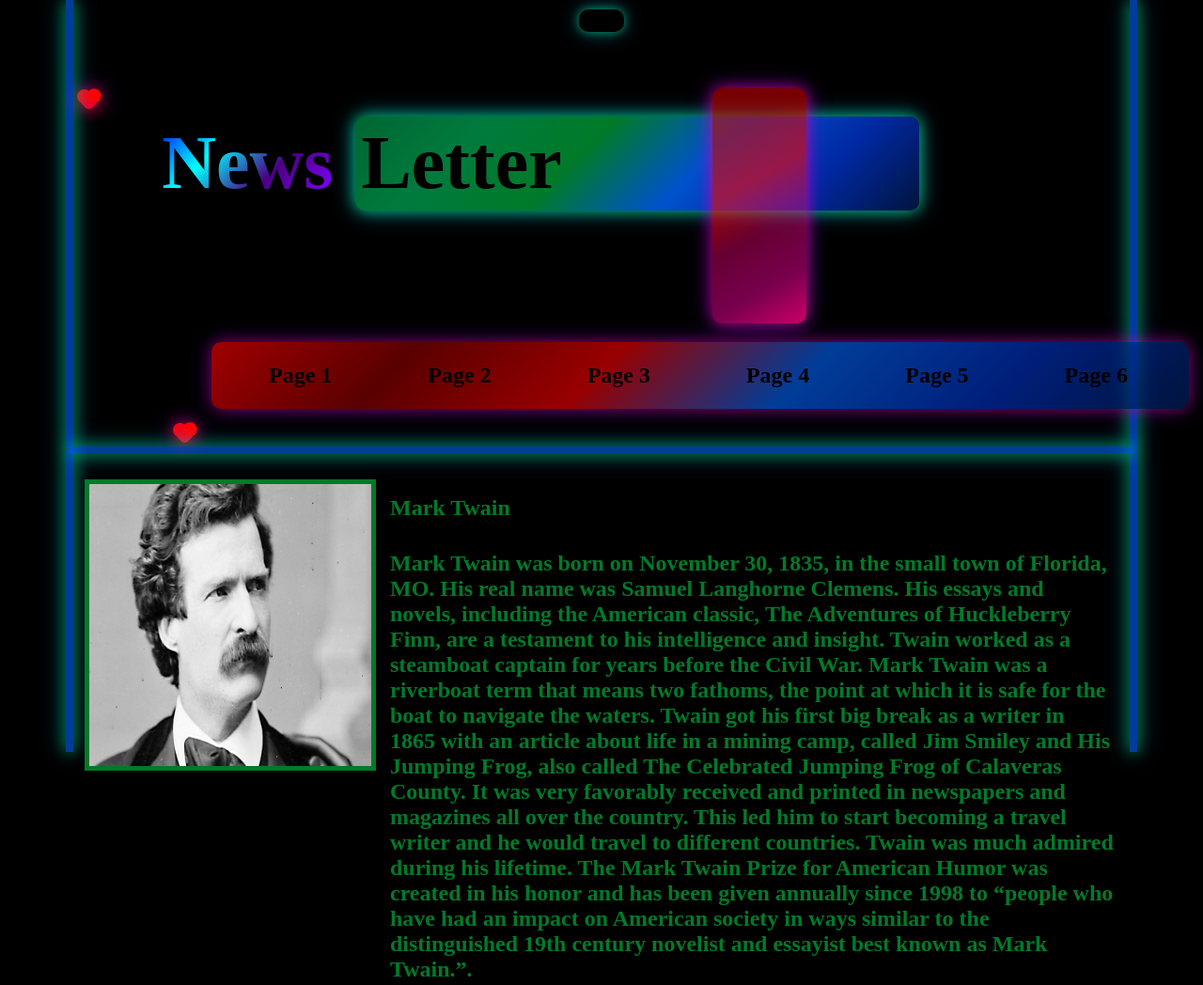
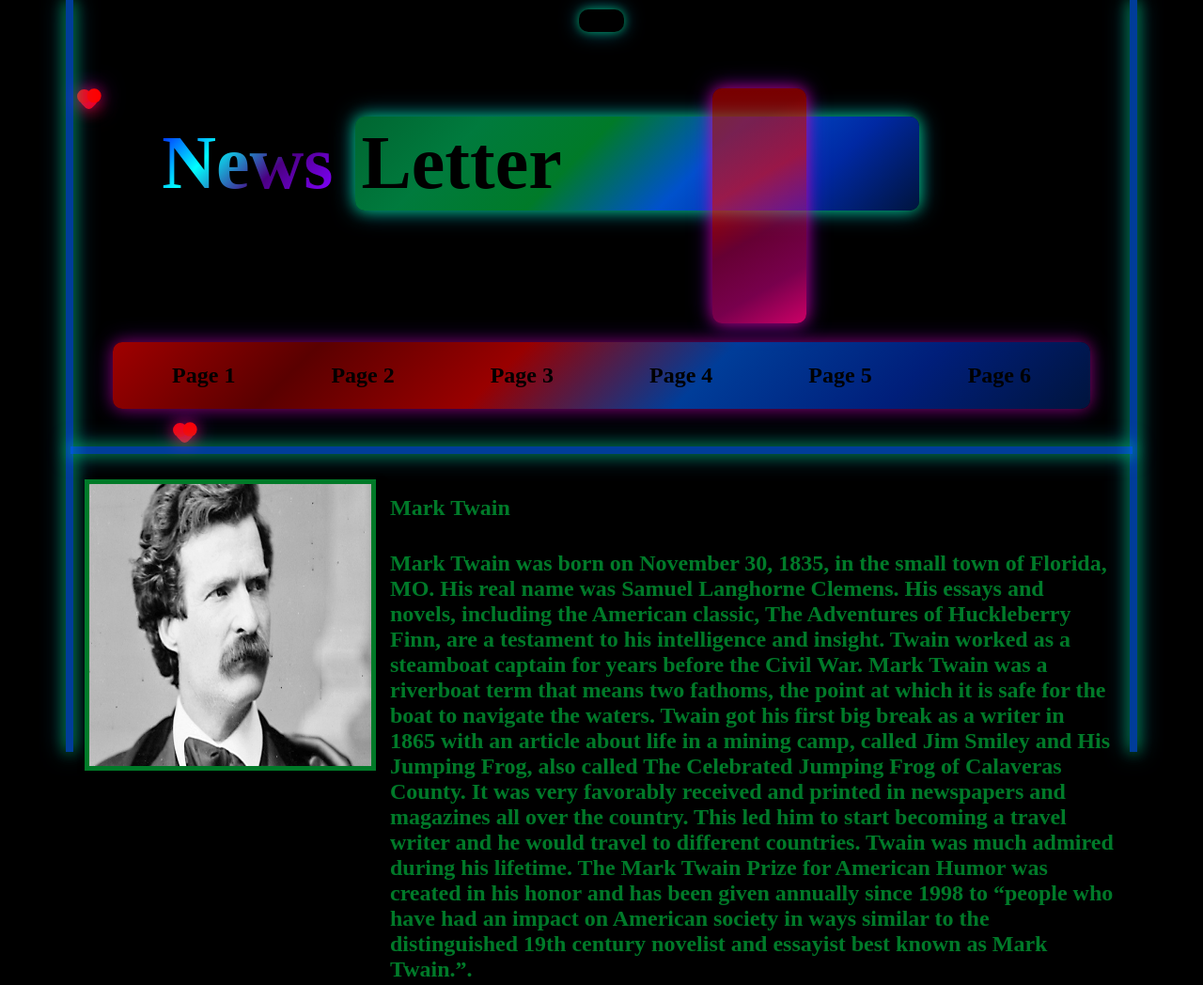
Before and after one commit to Sicat002/Newsletter, a plain HTML site: page index.html in a window 1280 px wide. Shown: the top 1048 px of the page at 94% size. Drawn offline with Linux system fonts and the light colour scheme.

Commit message:
Add files via upload

```diff
--- a/finalProject.css
+++ b/finalProject.css
@@ -96,13 +96,14 @@ nav {
     box-shadow: 0 0 15px rgba(255, 0, 128, 0.4), 0 0 25px rgba(128, 0, 255, 0.4); /* Softer glowing shadow */
     width: 1020px; /* Fixed width for the navigation bar */
     padding: 10px;
-   position: relative;
-   left: 225px;
+     margin-left: auto;
+            margin-right: auto; /* Center the navigation bar */
 }
 
 nav ul {
+     display: flex;
+    justify-content: center;
     list-style-type: none;
-    display: flex;
     padding: 0;
     margin: 0;
 }
```
